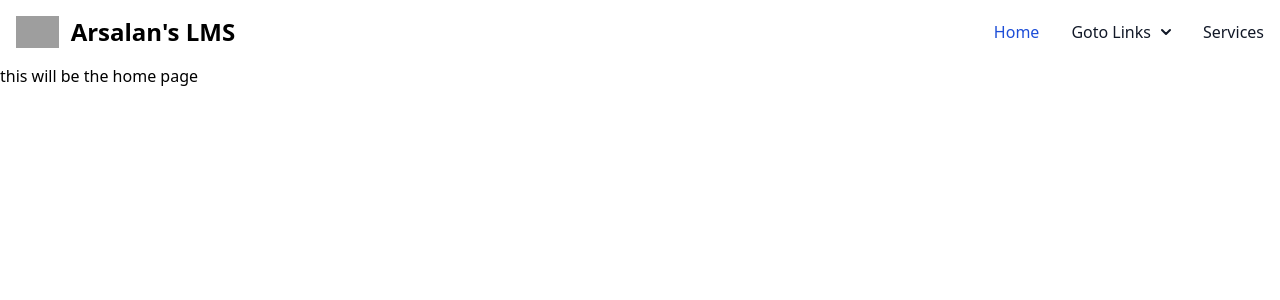
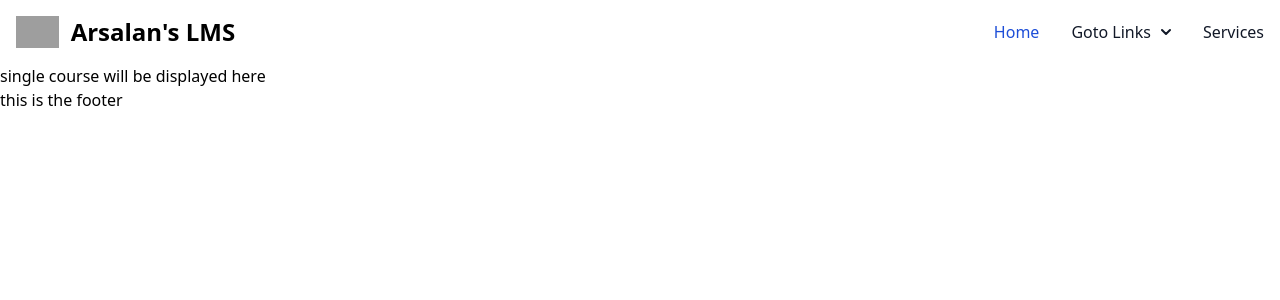
Before and after one commit to marsalan828/LMS-PORTAL-FRONTEND, a React (Vite) app: page /course in a window 1280 px wide. Shown: the top 300 px of the page. Built offline with nearby package versions, Linux system fonts and the light colour scheme; grey boxes are pictures that could not be loaded.

Commit message:
created routes

```diff
--- a/src/App.jsx
+++ b/src/App.jsx
@@ -2,18 +2,37 @@ import { useState } from 'react'
 // import './App.css'
 // not using the react's default css here instead using tailwindcss with the import "./output.css";
 import "./output.css";
-import { AppProvider } from './context/AppContext';
+import { BrowserRouter as Router, Routes, Route } from 'react-router-dom';
+
+import NavbarComponent from './components/NavbarComponent';
+import FooterComponent from './components/FooterComponent';
+
+// Import all the pages
 import Home from './pages/Home';
+import UserProfile from './pages/UserProfile'
+import CourseDetail from './pages/CourseDetail';
+import AllCourses from './pages/AllCourses';
+import RegisterUser from './pages/RegisterUser';
+import RegisterCourse from './pages/Registercourse';
 
 function App() {
 
   return (
     <>
-      <AppProvider>
-          <Home />
-      </AppProvider>
+      <Router>
+        <NavbarComponent />
+        <Routes>
+          <Route path="/" element={<Home />} />
+          <Route path="/user" element={<UserProfile />} />
+          <Route path="/course" element={<CourseDetail />} />
+          <Route path="/all-courses" element={<AllCourses />} />
+          <Route path="/register-user" element={<RegisterUser />} />
+          <Route path="/register-course" element={<RegisterCourse />} />
+        </Routes>
+        <FooterComponent />
+      </Router>
     </>
-  )
+  );
 }
 
 export default App
--- a/src/components/FooterComponent.jsx
+++ b/src/components/FooterComponent.jsx
@@ -0,0 +1,9 @@
+function FooterComponent() {
+    return (
+        <>
+            <h1>this is the footer </h1>
+        </>
+    );
+}
+
+export default FooterComponent;
--- a/src/main.jsx
+++ b/src/main.jsx
@@ -3,9 +3,13 @@ import { createRoot } from 'react-dom/client'
 import './input.css'
 import "./output.css";
 import App from './App.jsx'
+import { AppProvider } from './context/AppContext';
 
-createRoot(document.getElementById('root')).render(
+
+createRoot(document.getElementById("root")).render(
   <StrictMode>
-    <App />
-  </StrictMode>,
-)
+    <AppProvider>
+      <App />
+    </AppProvider>
+  </StrictMode>
+);
--- a/src/pages/AllCourses.jsx
+++ b/src/pages/AllCourses.jsx
@@ -0,0 +1,9 @@
+function AllCourses() {
+    return (
+        <>
+            <h2>all courses will be displayed here</h2>
+        </>
+    );
+}
+
+export default AllCourses;
--- a/src/pages/CourseDetail.jsx
+++ b/src/pages/CourseDetail.jsx
@@ -0,0 +1,9 @@
+function CourseDetail() {
+    return (
+        <>
+            <h2>single course will be displayed here</h2>
+        </>
+    );
+}
+
+export default CourseDetail;
--- a/src/pages/Home.jsx
+++ b/src/pages/Home.jsx
@@ -1,9 +1,7 @@
-import NavbarComponent from "../components/NavbarComponent";
 
 function Home() {
     return (
       <>
-        <NavbarComponent />
         <h1>this will be the home page</h1>
       </>
     );
--- a/src/pages/RegisterUser.jsx
+++ b/src/pages/RegisterUser.jsx
@@ -0,0 +1,9 @@
+function RegisterUser() {
+  return (
+    <>
+      <h2>User Registration will be displayed here</h2>
+    </>
+  );
+}
+
+export default RegisterUser;
--- a/src/pages/Registercourse.jsx
+++ b/src/pages/Registercourse.jsx
@@ -0,0 +1,9 @@
+function RegisterCourse() {
+  return (
+    <>
+      <h2>Course Registration will be displayed here</h2>
+    </>
+  );
+}
+
+export default RegisterCourse;
--- a/src/pages/UserProfile.jsx
+++ b/src/pages/UserProfile.jsx
@@ -0,0 +1,9 @@
+function UserProfile() {
+  return (
+    <>
+      <h2>User Profile will be displayed here</h2>
+    </>
+  );
+}
+
+export default UserProfile;
```
